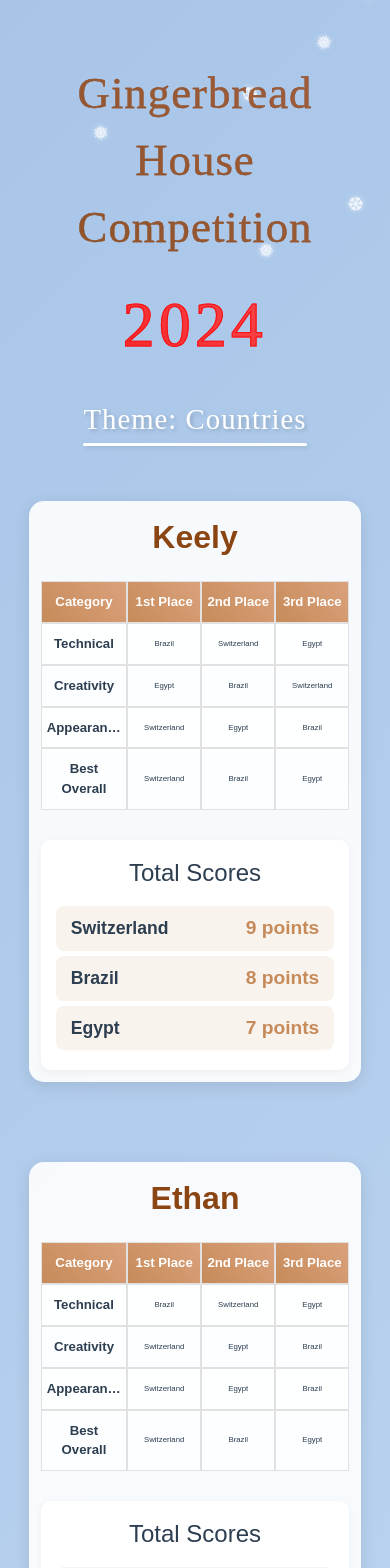
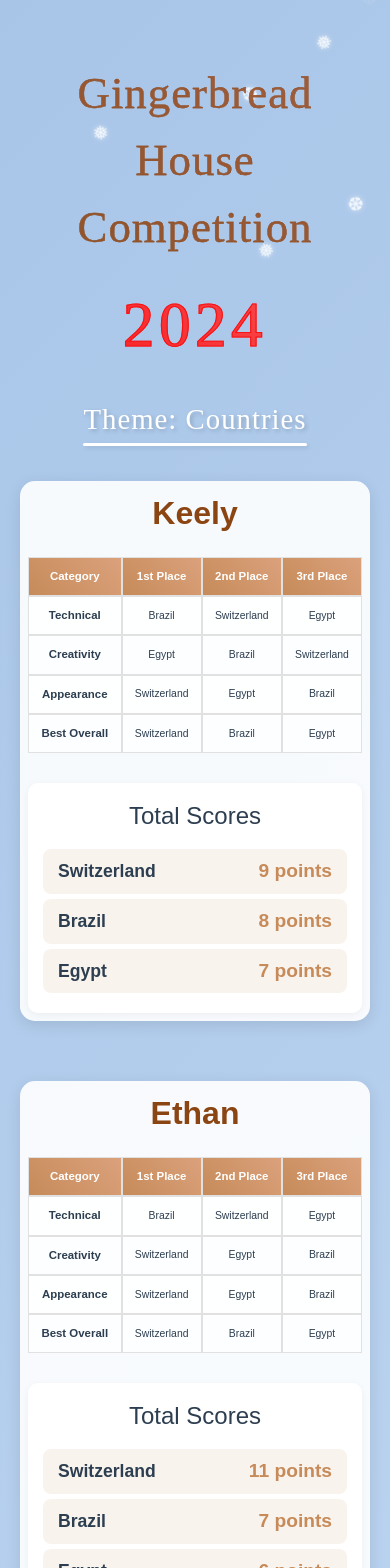
Before and after one commit to scrsund/gingerbread-comp, a Vue app: page / in a window 390 px wide. Shown: the top 1568 px of the page. Built offline with nearby package versions, Linux system fonts and the light colour scheme.

Commit message:
change breakpoints

```diff
--- a/src/components/ScoreCard.vue
+++ b/src/components/ScoreCard.vue
@@ -161,25 +161,7 @@ export default {
   }
 }
 
-@media screen and (max-width: 400px) {
-  .scores-table td {
-    padding: 4px 1px;
-    font-size: 0.7em;
-  }
-
-  .scores-table td:not(:first-child) {
-    font-size: 0.65em;
-  }
-
-  .switzerland-cell {
-    font-size: 0.45em !important;
-    letter-spacing: -0.5px;
-    padding: 4px 0 !important;
-    word-spacing: -1px;
-  }
-}
-
-@media screen and (max-width: 375px) {
+@media screen and (max-width: 480px) {
   .scores-section {
     margin-top: 20px;
     padding: 8px;
@@ -212,11 +194,32 @@ export default {
     padding-right: 1px;
   }
 
-  .switzerland-cell {
-    font-size: 0.45em !important;
-    letter-spacing: -0.5px;
-    padding: 4px 0 !important;
-    word-spacing: -1px;
+  .total-scores {
+    margin-top: 15px;
+    padding: 8px;
+  }
+
+  .total-scores h3 {
+    font-size: 1.1em;
+    margin-bottom: 8px;
+  }
+
+  .points-info {
+    font-size: 0.7em;
+    margin-bottom: 8px;
+  }
+
+  .country-total {
+    padding: 6px 8px;
+    margin: 4px 0;
+  }
+
+  .country-name {
+    font-size: 0.8em;
+  }
+
+  .country-points {
+    font-size: 0.9em;
   }
 }
 
```
